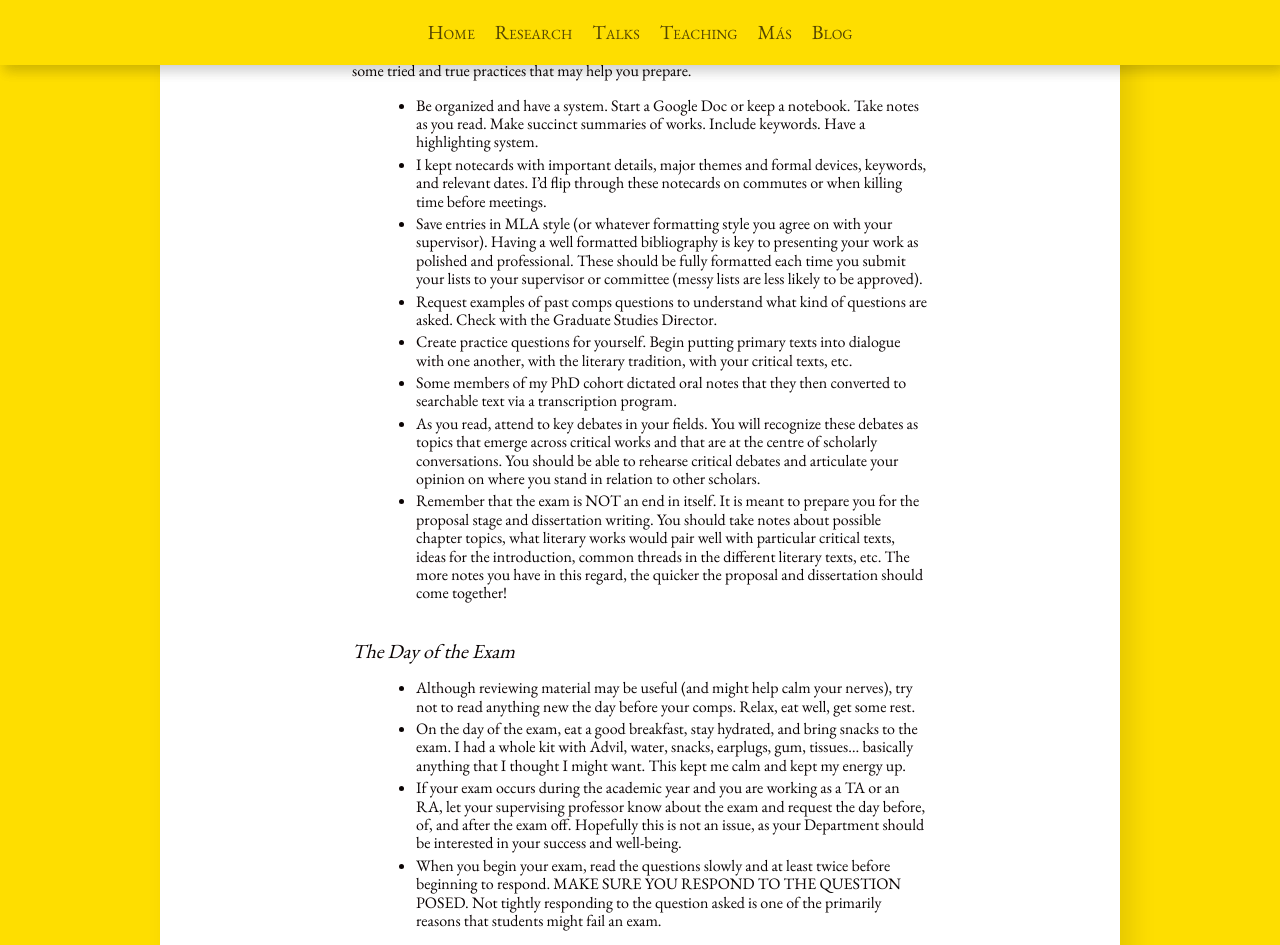
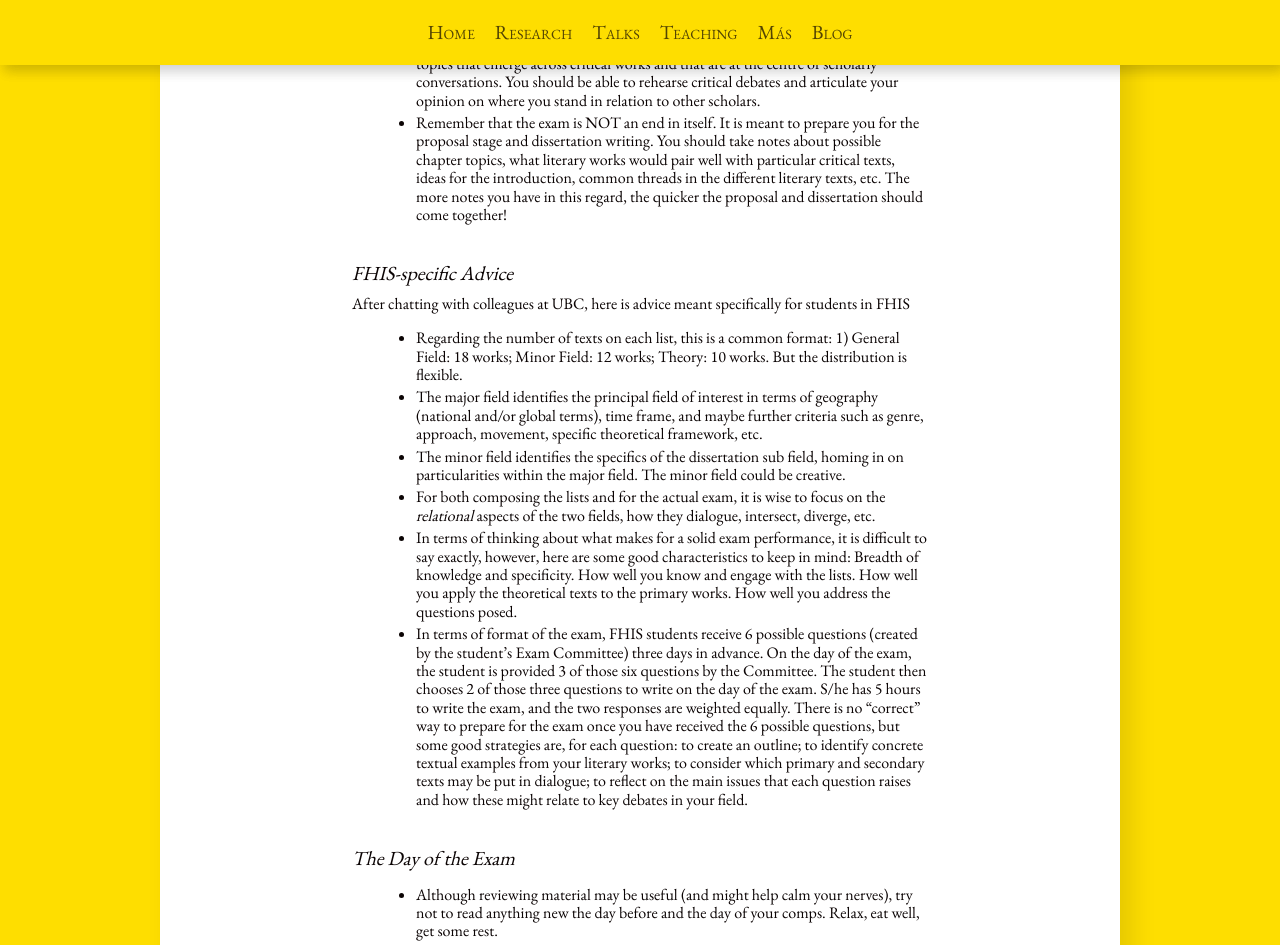
Before and after one commit to dajmcdon/tamara-site, a Jekyll site: the page built from _posts/2021-03-30-Comps.md, in a window 1280 px wide and 1400 px high, scrolled down 2888 px. Shown: the top 945 px of the window. Built offline with Jekyll 4.4.1, drawn with Linux system fonts in a browser that asks for light colours; nearby versions of some CDN libraries; some web fonts are replaced; some of the changed text lies outside the part shown; grey boxes are pictures that could not be loaded.

Commit message:
update post with Kim's advice

```diff
--- a/_posts/2021-03-30-Comps.md
+++ b/_posts/2021-03-30-Comps.md
@@ -37,15 +37,7 @@ Composing the lists requires students to understand their research interests and
 * Speak with your committee members individually or collectively to clarify any ambiguous or confusing feedback.
 * Some questions to ask yourself before sending the list for review by your chair/committee: Do I include an array voices (women, authors of colour, queer writers, etc.) in all three lists? In terms of theoretical texts, what schools am I including (North American, European, Latin American, Indigenous, etc.)? Are there any major debates from the time period that I have forgotten? Can I articulate why I choose these texts and why I excluded others?
 
-#### FHIS specific advice
-After chatting with colleagues at UBC, here is advice meant specifically for students in FHIS
-* Regarding quantities of texts, this is a common format: 1) General Field (18 works); Minor Field (12 works); Theory (10 works), but the distribution is flexible.
-* The major field identifies the principal field of interest in terms of geography (national and/or global terms), time frame, and maybe further criteria such as genre, approach, movement, specific theoretical framework, etc.
-* The minor field identifies the specifics of the dissertation sub field, homing in on particularities within the major field. The minor field could be creative.
-* For both composing the lists and for the actual exam, it is wise to focus on the _relational_ aspects of the two fields, how they dialogue, intersect, diverge, etc.
-* In terms of thinking about what makes for a solid exam performance, it is difficult to say exactly, however, here are some good characteristics to keep in mind: Breadth of knowledge and specificity. How well you know and engage with the lists. How well you apply the theoretical texts to the primary works. How well you address the questions posed.
-
-#### How to study and prepare for the exam
+#### How to Study and Prepare for the Exam
 Studying and preparing for your comps is necessarily an individual process. However, here are some tried and true practices that may help you prepare.
 * Be organized and have a system. Start a Google Doc or keep a notebook. Take notes as you read. Make succinct summaries of works. Include keywords. Have a highlighting system.
 * I kept notecards with important details, major themes and formal devices, keywords, and relevant dates. I'd flip through these notecards on commutes or when killing time before meetings.
@@ -56,10 +48,19 @@ Studying and preparing for your comps is necessarily an individual process. Howe
 * As you read, attend to key debates in your fields. You will recognize these debates as topics that emerge across critical works and that are at the centre of  scholarly conversations. You should be able to rehearse critical debates and articulate your opinion on where you stand in relation to other scholars.
 * Remember that the exam is NOT an end in itself. It is meant to prepare you for the proposal stage and dissertation writing. You should take notes about possible chapter topics, what literary works would pair well with particular critical texts, ideas for the introduction, common threads in the different literary texts, etc. The more notes you have in this regard, the quicker the proposal and dissertation should come together!
 
+#### FHIS-specific Advice
+After chatting with colleagues at UBC, here is advice meant specifically for students in FHIS
+* Regarding the number of texts on each list, this is a common format: 1) General Field: 18 works; Minor Field: 12 works; Theory: 10 works. But the distribution is flexible.
+* The major field identifies the principal field of interest in terms of geography (national and/or global terms), time frame, and maybe further criteria such as genre, approach, movement, specific theoretical framework, etc.
+* The minor field identifies the specifics of the dissertation sub field, homing in on particularities within the major field. The minor field could be creative.
+* For both composing the lists and for the actual exam, it is wise to focus on the _relational_ aspects of the two fields, how they dialogue, intersect, diverge, etc.
+* In terms of thinking about what makes for a solid exam performance, it is difficult to say exactly, however, here are some good characteristics to keep in mind: Breadth of knowledge and specificity. How well you know and engage with the lists. How well you apply the theoretical texts to the primary works. How well you address the questions posed.
+* In terms of format of the exam, FHIS students receive 6 possible questions (created by the student's Exam Committee) three days in advance. On the day of the exam, the student is provided 3 of those six questions by the Committee. The student then chooses 2 of those three questions to write on the day of the exam. S/he has 5 hours to write the exam, and the two responses are weighted equally. There is no "correct" way to prepare for the exam once you have received the 6 possible questions, but some good strategies are, for each question: to create an outline; to identify concrete textual examples from your literary works; to consider which primary and secondary texts may be put in dialogue; to reflect on the main issues that each question raises and how these might relate to key debates in your field.
+
 #### The Day of the Exam
-* Although reviewing material may be useful (and might help calm your nerves), try not to read anything new the day before your comps. Relax, eat well, get some rest.
-* On the day of the exam, eat a good breakfast, stay hydrated, and bring snacks to the exam. I had a whole kit with Advil, water, snacks, earplugs, gum, tissues... basically anything that I thought I might want. This kept me calm and kept my energy up.
-* If your exam occurs during the academic year and you are working as a TA or an RA, let your supervising professor know about the exam and request the day before, of, and after the exam off. Hopefully this is not an issue, as your Department should be interested in your success and well-being.
+* Although reviewing material may be useful (and might help calm your nerves), try not to read anything new the day before and the day of your comps. Relax, eat well, get some rest.
+* On the day of the exam, eat a good breakfast, stay hydrated, and bring snacks to the exam. I had a whole kit with Advil, water, snacks, earplugs, gum, tissues, rubberbands to pull my hair back... basically anything that I thought I might want. This kept me calm and kept my energy up.
+* If your exam occurs during the academic year and you are working as a TA or an RA, let your supervising professor know about the exam and request the day before, of, and after the exam off. Ideally, this will not an issue, as your Department should be invested in your success and well-being. (If you are a TA, it would be wise to make sure that your exam does not fall on a week when your supervising prof does not _need_ you)
 * When you begin your exam, read the questions slowly and at least twice before beginning to respond. MAKE SURE YOU RESPOND TO THE QUESTION POSED. Not tightly responding to the question asked is one of the primarily reasons that students might fail an exam.
 
 
```
